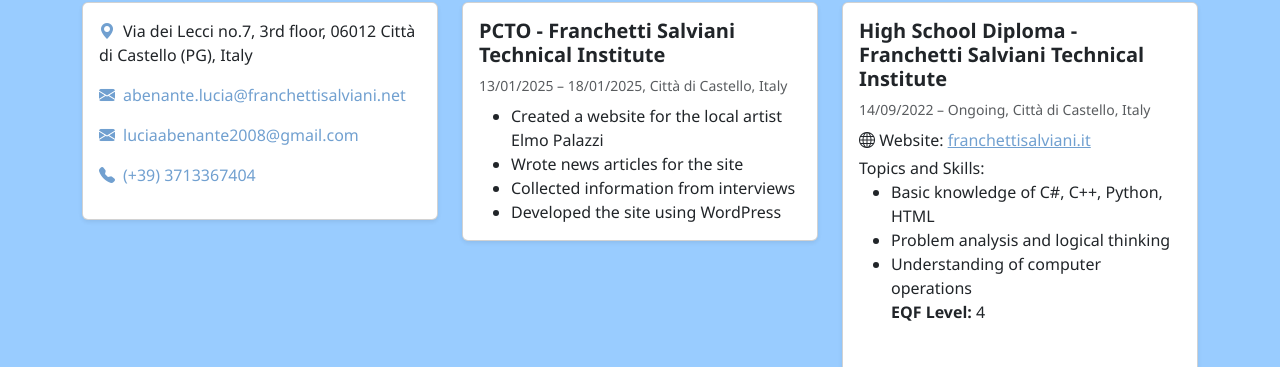
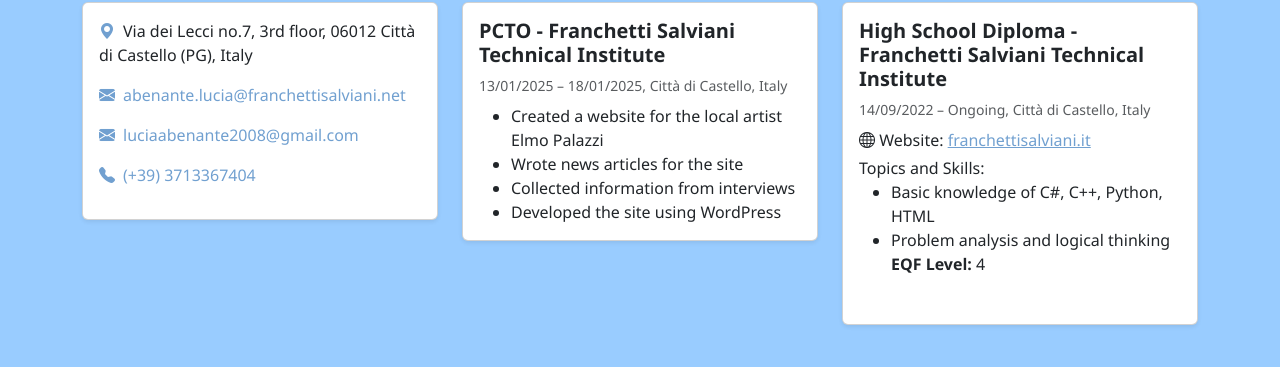
Before and after one commit to Lu0804/CVLuciaAbenate, a plain HTML site: page index.html in a window 1280 px wide. Shown: the part 376-743 px from the top of the page. Drawn offline with nearby package versions, Linux system fonts and the light colour scheme.

Commit message:
Update index.html

```diff
--- a/index.html
+++ b/index.html
@@ -116,11 +116,10 @@
           <h5 class="fw-semibold">High School Diploma - Franchetti Salviani Technical Institute</h5>
           <small class="text-muted">14/09/2022 – Ongoing, Città di Castello, Italy</small>
           <p class="mt-2 mb-1"> <i class="bi bi-globe"> </i> Website: <a href="https://www.franchettisalviani.it" target="_blank" rel="noopener">franchettisalviani.it</a></p>
-           Topics and Skills: <br>
+           Topics and Skills:
         <ul>
           <li>Basic knowledge of C#, C++, Python, HTML</li>
           <li>Problem analysis and logical thinking</li>
-          <li>Understanding of computer operations</li>
     </li>
           <p><strong>EQF Level:</strong> 4</p>
         </div>
```
